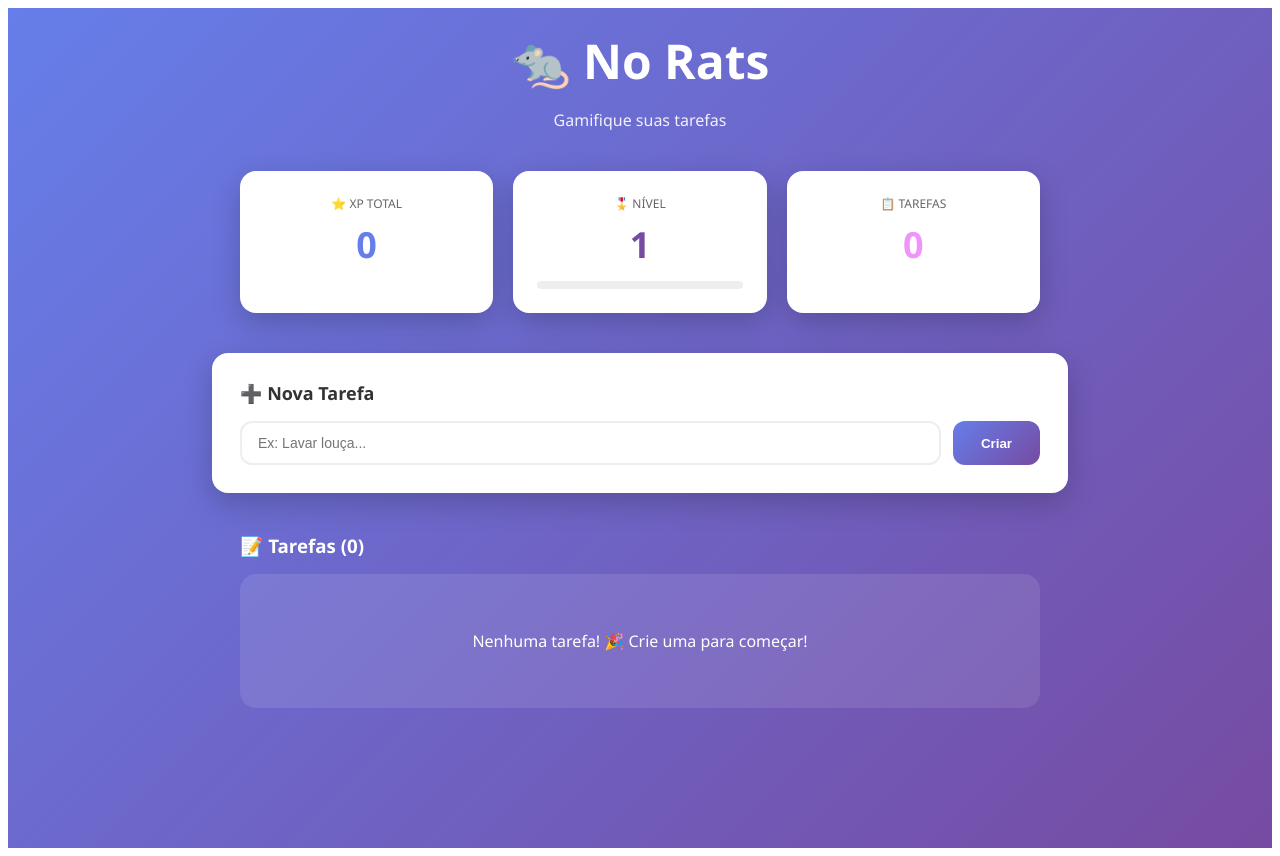
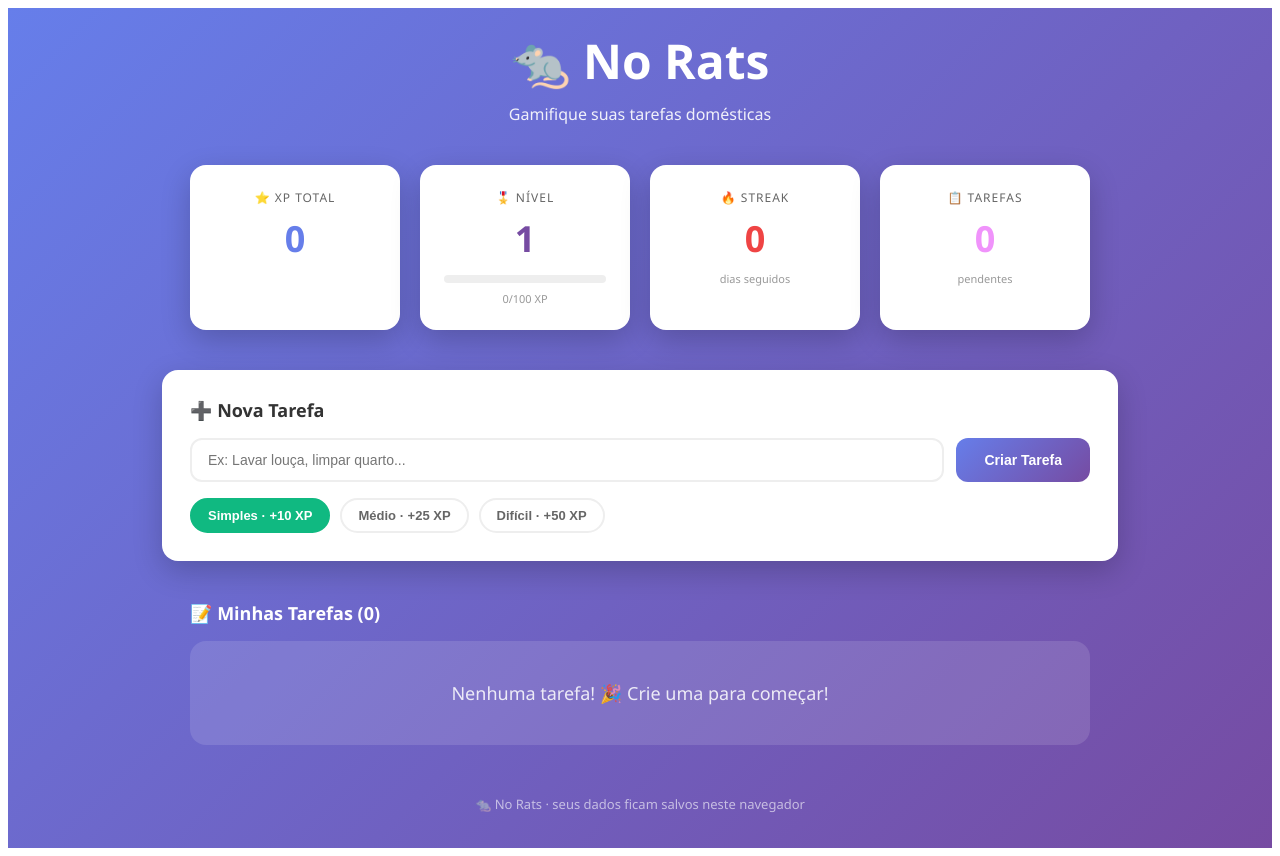
Before and after one commit to cristianamoreira/no-rats, a React (Vite) app in the folder frontend/: page / in a window 1280 px wide. Built offline with nearby package versions, Linux system fonts and the light colour scheme.

Commit message:
Add persistence, difficulties, streak, delete

```diff
--- a/frontend/src/App.jsx
+++ b/frontend/src/App.jsx
@@ -1,84 +1,343 @@
-import { useState } from 'react'
+import { useState, useEffect } from 'react'
+
+const DIFFICULTIES = {
+  simples: { label: 'Simples', xp: 10, color: '#10b981' },
+  medio: { label: 'Médio', xp: 25, color: '#f59e0b' },
+  dificil: { label: 'Difícil', xp: 50, color: '#ef4444' },
+}
+
+function todayStr() {
+  return new Date().toISOString().slice(0, 10)
+}
+
+function loadState() {
+  try {
+    const raw = localStorage.getItem('norats')
+    if (raw) return JSON.parse(raw)
+  } catch (e) {}
+  return { tasks: [], xp: 0, streak: 0, lastDay: null }
+}
 
 export default function App() {
-  const [tasks, setTasks] = useState([])
+  const initial = loadState()
+  const [tasks, setTasks] = useState(initial.tasks)
+  const [xp, setXp] = useState(initial.xp)
+  const [streak, setStreak] = useState(initial.streak)
+  const [lastDay, setLastDay] = useState(initial.lastDay)
   const [title, setTitle] = useState('')
-  const [xp, setXp] = useState(0)
+  const [difficulty, setDifficulty] = useState('simples')
+  const [toast, setToast] = useState(null)
+
+  // Persiste tudo no navegador sempre que algo muda
+  useEffect(() => {
+    localStorage.setItem('norats', JSON.stringify({ tasks, xp, streak, lastDay }))
+  }, [tasks, xp, streak, lastDay])
+
+  const showToast = (msg) => {
+    setToast(msg)
+    setTimeout(() => setToast(null), 2500)
+  }
 
   const createTask = () => {
-    if (!title.trim()) return alert('Digite um título!')
-    const newTask = { id: Date.now(), title, xp: 10 }
-    setTasks([...tasks, newTask])
+    if (!title.trim()) return showToast('✏️ Digite um título!')
+    const d = DIFFICULTIES[difficulty]
+    setTasks([...tasks, { id: Date.now(), title: title.trim(), xp: d.xp, difficulty }])
     setTitle('')
   }
 
   const completeTask = (id) => {
-    const task = tasks.find(t => t.id === id)
-    if (task) {
-      setXp(xp + task.xp)
-      setTasks(tasks.filter(t => t.id !== id))
-      alert(`✅ +${task.xp} XP!`)
+    const task = tasks.find((t) => t.id === id)
+    if (!task) return
+
+    const prevLevel = Math.floor(xp / 100) + 1
+    const newXp = xp + task.xp
+    const newLevel = Math.floor(newXp / 100) + 1
+
+    // Atualiza streak (sequência de dias)
+    const today = todayStr()
+    if (lastDay !== today) {
+      const yesterday = new Date(Date.now() - 86400000).toISOString().slice(0, 10)
+      setStreak(lastDay === yesterday ? streak + 1 : 1)
+      setLastDay(today)
+    }
+
+    setXp(newXp)
+    setTasks(tasks.filter((t) => t.id !== id))
+
+    if (newLevel > prevLevel) {
+      showToast(`🎉 LEVEL UP! Você chegou ao Nível ${newLevel}!`)
+    } else {
+      showToast(`✅ +${task.xp} XP conquistado!`)
     }
   }
 
+  const deleteTask = (id) => {
+    setTasks(tasks.filter((t) => t.id !== id))
+  }
+
   const level = Math.floor(xp / 100) + 1
+  const progress = ((xp % 100) / 100) * 100
+
+  const card = {
+    background: 'white',
+    borderRadius: '16px',
+    padding: '24px',
+    boxShadow: '0 10px 30px rgba(0,0,0,0.2)',
+    textAlign: 'center',
+  }
+  const label = {
+    fontSize: '12px',
+    color: '#666',
+    margin: '0 0 8px 0',
+    textTransform: 'uppercase',
+    letterSpacing: '1px',
+  }
 
   return (
-    <div style={{ minHeight: '100vh', background: 'linear-gradient(135deg, #667eea 0%, #764ba2 100%)', fontFamily: "'Segoe UI', sans-serif", padding: '20px' }}>
+    <div
+      style={{
+        minHeight: '100vh',
+        background: 'linear-gradient(135deg, #667eea 0%, #764ba2 100%)',
+        fontFamily: "'Segoe UI', sans-serif",
+        padding: '20px',
+        margin: 0,
+      }}
+    >
+      {/* Toast */}
+      {toast && (
+        <div
+          style={{
+            position: 'fixed',
+            top: '24px',
+            left: '50%',
+            transform: 'translateX(-50%)',
+            background: '#1f2937',
+            color: 'white',
+            padding: '14px 28px',
+            borderRadius: '999px',
+            fontWeight: '700',
+            fontSize: '15px',
+            boxShadow: '0 10px 30px rgba(0,0,0,0.4)',
+            zIndex: 1000,
+          }}
+        >
+          {toast}
+        </div>
+      )}
+
+      {/* Header */}
       <div style={{ textAlign: 'center', marginBottom: '40px', color: 'white' }}>
         <h1 style={{ fontSize: '48px', margin: '0 0 10px 0', fontWeight: '800' }}>🐀 No Rats</h1>
-        <p style={{ fontSize: '16px', opacity: 0.9 }}>Gamifique suas tarefas</p>
+        <p style={{ fontSize: '16px', opacity: 0.9, margin: 0 }}>Gamifique suas tarefas domésticas</p>
       </div>
 
-      <div style={{ maxWidth: '800px', margin: '0 auto 40px', display: 'grid', gridTemplateColumns: 'repeat(auto-fit, minmax(200px, 1fr))', gap: '20px' }}>
-        <div style={{ background: 'white', borderRadius: '16px', padding: '24px', boxShadow: '0 10px 30px rgba(0,0,0,0.2)', textAlign: 'center' }}>
-          <p style={{ fontSize: '12px', color: '#666', margin: '0 0 8px 0', textTransform: 'uppercase' }}>⭐ XP Total</p>
-          <h2 style={{ fontSize: '36px', margin: '0', color: '#667eea', fontWeight: '800' }}>{xp}</h2>
+      {/* Stats */}
+      <div
+        style={{
+          maxWidth: '900px',
+          margin: '0 auto 40px',
+          display: 'grid',
+          gridTemplateColumns: 'repeat(auto-fit, minmax(200px, 1fr))',
+          gap: '20px',
+        }}
+      >
+        <div style={card}>
+          <p style={label}>⭐ XP Total</p>
+          <h2 style={{ fontSize: '36px', margin: 0, color: '#667eea', fontWeight: '800' }}>{xp}</h2>
         </div>
-        <div style={{ background: 'white', borderRadius: '16px', padding: '24px', boxShadow: '0 10px 30px rgba(0,0,0,0.2)', textAlign: 'center' }}>
-          <p style={{ fontSize: '12px', color: '#666', margin: '0 0 8px 0', textTransform: 'uppercase' }}>🎖️ Nível</p>
-          <h2 style={{ fontSize: '36px', margin: '0', color: '#764ba2', fontWeight: '800' }}>{level}</h2>
+        <div style={card}>
+          <p style={label}>🎖️ Nível</p>
+          <h2 style={{ fontSize: '36px', margin: 0, color: '#764ba2', fontWeight: '800' }}>{level}</h2>
           <div style={{ marginTop: '12px', background: '#eee', borderRadius: '8px', height: '8px' }}>
-            <div style={{ background: 'linear-gradient(90deg, #667eea, #764ba2)', height: '100%', width: `${((xp % 100) / 100) * 100}%` }} />
+            <div
+              style={{
+                background: 'linear-gradient(90deg, #667eea, #764ba2)',
+                height: '100%',
+                borderRadius: '8px',
+                width: `${progress}%`,
+                transition: 'width 0.4s ease',
+              }}
+            />
           </div>
+          <p style={{ fontSize: '11px', color: '#999', margin: '8px 0 0 0' }}>{xp % 100}/100 XP</p>
         </div>
-        <div style={{ background: 'white', borderRadius: '16px', padding: '24px', boxShadow: '0 10px 30px rgba(0,0,0,0.2)', textAlign: 'center' }}>
-          <p style={{ fontSize: '12px', color: '#666', margin: '0 0 8px 0', textTransform: 'uppercase' }}>📋 Tarefas</p>
-          <h2 style={{ fontSize: '36px', margin: '0', color: '#f093fb', fontWeight: '800' }}>{tasks.length}</h2>
+        <div style={card}>
+          <p style={label}>🔥 Streak</p>
+          <h2 style={{ fontSize: '36px', margin: 0, color: '#ef4444', fontWeight: '800' }}>{streak}</h2>
+          <p style={{ fontSize: '11px', color: '#999', margin: '8px 0 0 0' }}>
+            {streak === 1 ? 'dia seguido' : 'dias seguidos'}
+          </p>
+        </div>
+        <div style={card}>
+          <p style={label}>📋 Tarefas</p>
+          <h2 style={{ fontSize: '36px', margin: 0, color: '#f093fb', fontWeight: '800' }}>{tasks.length}</h2>
+          <p style={{ fontSize: '11px', color: '#999', margin: '8px 0 0 0' }}>pendentes</p>
         </div>
       </div>
 
-      <div style={{ maxWidth: '800px', margin: '0 auto 40px', background: 'white', borderRadius: '16px', padding: '28px', boxShadow: '0 10px 30px rgba(0,0,0,0.2)' }}>
+      {/* Nova tarefa */}
+      <div
+        style={{
+          maxWidth: '900px',
+          margin: '0 auto 40px',
+          background: 'white',
+          borderRadius: '16px',
+          padding: '28px',
+          boxShadow: '0 10px 30px rgba(0,0,0,0.2)',
+        }}
+      >
         <h3 style={{ margin: '0 0 16px 0', color: '#333', fontSize: '18px', fontWeight: '700' }}>➕ Nova Tarefa</h3>
-        <div style={{ display: 'flex', gap: '12px' }}>
-          <input type="text" placeholder="Ex: Lavar louça..." value={title} onChange={(e) => setTitle(e.target.value)} onKeyPress={(e) => e.key === 'Enter' && createTask()} style={{ flex: 1, padding: '12px 16px', fontSize: '14px', border: '2px solid #eee', borderRadius: '12px' }} />
-          <button onClick={createTask} style={{ padding: '12px 28px', background: 'linear-gradient(135deg, #667eea 0%, #764ba2 100%)', color: 'white', border: 'none', borderRadius: '12px', fontWeight: '700', cursor: 'pointer' }}>
-            Criar
+        <div style={{ display: 'flex', gap: '12px', flexWrap: 'wrap', marginBottom: '16px' }}>
+          <input
+            type="text"
+            placeholder="Ex: Lavar louça, limpar quarto..."
+            value={title}
+            onChange={(e) => setTitle(e.target.value)}
+            onKeyPress={(e) => e.key === 'Enter' && createTask()}
+            style={{
+              flex: 1,
+              minWidth: '200px',
+              padding: '12px 16px',
+              fontSize: '14px',
+              border: '2px solid #eee',
+              borderRadius: '12px',
+              outline: 'none',
+            }}
+          />
+          <button
+            onClick={createTask}
+            style={{
+              padding: '12px 28px',
+              background: 'linear-gradient(135deg, #667eea 0%, #764ba2 100%)',
+              color: 'white',
+              border: 'none',
+              borderRadius: '12px',
+              fontWeight: '700',
+              fontSize: '14px',
+              cursor: 'pointer',
+            }}
+          >
+            Criar Tarefa
           </button>
+        </div>
+        {/* Seletor de dificuldade */}
+        <div style={{ display: 'flex', gap: '10px', flexWrap: 'wrap' }}>
+          {Object.entries(DIFFICULTIES).map(([key, d]) => (
+            <button
+              key={key}
+              onClick={() => setDifficulty(key)}
+              style={{
+                padding: '8px 16px',
+                borderRadius: '999px',
+                border: difficulty === key ? `2px solid ${d.color}` : '2px solid #eee',
+                background: difficulty === key ? d.color : 'white',
+                color: difficulty === key ? 'white' : '#666',
+                fontWeight: '700',
+                fontSize: '13px',
+                cursor: 'pointer',
+                transition: 'all 0.2s ease',
+              }}
+            >
+              {d.label} · +{d.xp} XP
+            </button>
+          ))}
         </div>
       </div>
 
-      <div style={{ maxWidth: '800px', margin: '0 auto' }}>
-        <h3 style={{ color: 'white', marginBottom: '16px' }}>📝 Tarefas ({tasks.length})</h3>
+      {/* Lista */}
+      <div style={{ maxWidth: '900px', margin: '0 auto' }}>
+        <h3 style={{ color: 'white', marginBottom: '16px', fontSize: '18px', fontWeight: '700' }}>
+          📝 Minhas Tarefas ({tasks.length})
+        </h3>
         {tasks.length === 0 ? (
-          <div style={{ background: 'rgba(255,255,255,0.1)', borderRadius: '16px', padding: '40px', textAlign: 'center', color: 'white' }}>
-            <p>Nenhuma tarefa! 🎉 Crie uma para começar!</p>
+          <div
+            style={{
+              background: 'rgba(255,255,255,0.12)',
+              borderRadius: '16px',
+              padding: '40px',
+              textAlign: 'center',
+              color: 'white',
+            }}
+          >
+            <p style={{ fontSize: '18px', margin: 0, opacity: 0.85 }}>Nenhuma tarefa! 🎉 Crie uma para começar!</p>
           </div>
         ) : (
           <div style={{ display: 'grid', gap: '12px' }}>
-            {tasks.map(task => (
-              <div key={task.id} style={{ background: 'white', borderRadius: '12px', padding: '16px', display: 'flex', justifyContent: 'space-between', alignItems: 'center' }}>
-                <div>
-                  <p style={{ margin: '0 0 4px 0', fontSize: '16px', fontWeight: '600', color: '#333' }}>{task.title}</p>
-                  <span style={{ background: '#f093fb', color: 'white', padding: '4px 12px', borderRadius: '20px', fontSize: '12px', fontWeight: '700' }}>+{task.xp} XP</span>
+            {tasks.map((task) => {
+              const d = DIFFICULTIES[task.difficulty] || DIFFICULTIES.simples
+              return (
+                <div
+                  key={task.id}
+                  style={{
+                    background: 'white',
+                    borderRadius: '12px',
+                    padding: '16px',
+                    display: 'flex',
+                    justifyContent: 'space-between',
+                    alignItems: 'center',
+                    gap: '12px',
+                    boxShadow: '0 4px 12px rgba(0,0,0,0.1)',
+                  }}
+                >
+                  <div style={{ minWidth: 0 }}>
+                    <p style={{ margin: '0 0 6px 0', fontSize: '16px', fontWeight: '600', color: '#333' }}>
+                      {task.title}
+                    </p>
+                    <span
+                      style={{
+                        background: d.color,
+                        color: 'white',
+                        padding: '4px 12px',
+                        borderRadius: '20px',
+                        fontSize: '12px',
+                        fontWeight: '700',
+                      }}
+                    >
+                      {d.label} · +{task.xp} XP
+                    </span>
+                  </div>
+                  <div style={{ display: 'flex', gap: '8px', flexShrink: 0 }}>
+                    <button
+                      onClick={() => completeTask(task.id)}
+                      style={{
+                        padding: '8px 16px',
+                        background: '#10b981',
+                        color: 'white',
+                        border: 'none',
+                        borderRadius: '8px',
+                        fontWeight: '700',
+                        fontSize: '13px',
+                        cursor: 'pointer',
+                      }}
+                    >
+                      ✓ Completar
+                    </button>
+                    <button
+                      onClick={() => deleteTask(task.id)}
+                      title="Excluir"
+                      style={{
+                        padding: '8px 12px',
+                        background: '#f3f4f6',
+                        color: '#9ca3af',
+                        border: 'none',
+                        borderRadius: '8px',
+                        fontWeight: '700',
+                        fontSize: '13px',
+                        cursor: 'pointer',
+                      }}
+                    >
+                      🗑️
+                    </button>
+                  </div>
                 </div>
-                <button onClick={() => completeTask(task.id)} style={{ padding: '8px 16px', background: '#10b981', color: 'white', border: 'none', borderRadius: '8px', fontWeight: '700', cursor: 'pointer' }}>
-                  ✓ Completar
-                </button>
-              </div>
-            ))}
+              )
+            })}
           </div>
         )}
+      </div>
+
+      <div style={{ textAlign: 'center', marginTop: '50px', color: 'rgba(255,255,255,0.6)', fontSize: '13px' }}>
+        🐀 No Rats · seus dados ficam salvos neste navegador
       </div>
     </div>
   )
```
